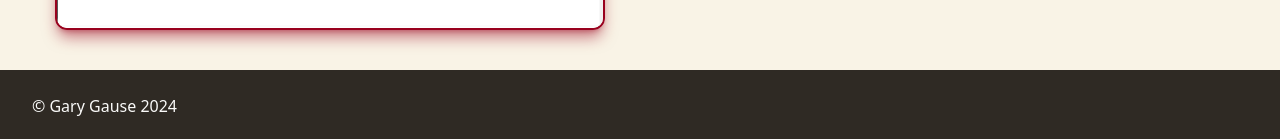
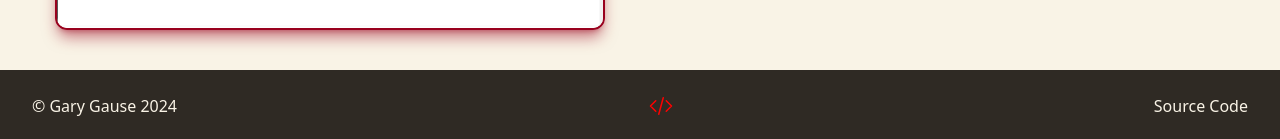
Before and after one commit to garygause/gause.dev, a Next.js app: page / in a window 1280 px wide. Shown: the part 5257-5396 px from the top of the page. Built offline with nearby package versions, Linux system fonts and the light colour scheme; no server answers.

Commit message:
add source code link to footer

```diff
--- a/app/components/ui/footer/footer.tsx
+++ b/app/components/ui/footer/footer.tsx
@@ -1,9 +1,28 @@
 import Link from 'next/link';
+import Image from 'next/image';
 
 export default function Footer() {
   return (
-    <footer className="w-full mx-auto bg-palette-gray dark:bg-palette-matte py-6 px-8 text-stone-50 dark:text-stone-200">
-      <div className="container mx-auto">&copy; Gary Gause 2024</div>
+    <footer className="w-full text-palette-white bg-palette-gray dark:bg-palette-matte py-6 px-8">
+      <div className="container mx-auto flex flex-col justify-center items-center space-y-4 md:space-y-0 md:flex-row md:justify-start">
+        <div className="">&copy; Gary Gause 2024</div>
+        <div className="grow flex items-center justify-center">
+          <Link href="/" className="flex items-center">
+            <div className="pr-2">
+              <Image src="/code.svg" width="24" height="24" alt="logo" />
+            </div>
+          </Link>
+        </div>
+        <div>
+          <Link
+            className="hover:text-palette-brown"
+            target="_blank"
+            href="https://github.com/garygause/gause.dev"
+          >
+            Source Code
+          </Link>
+        </div>
+      </div>
     </footer>
   );
 }
```
